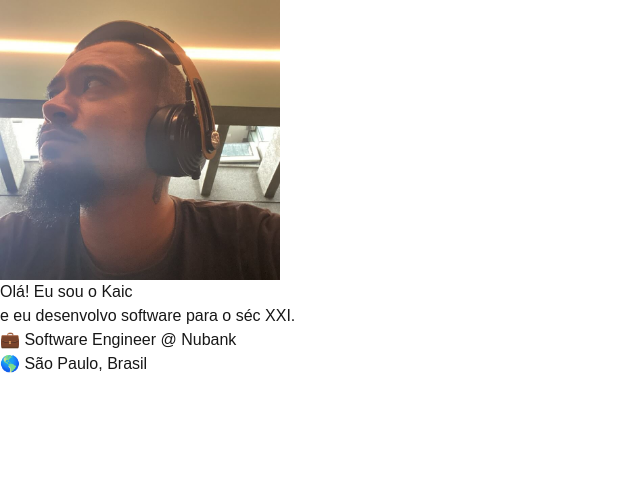
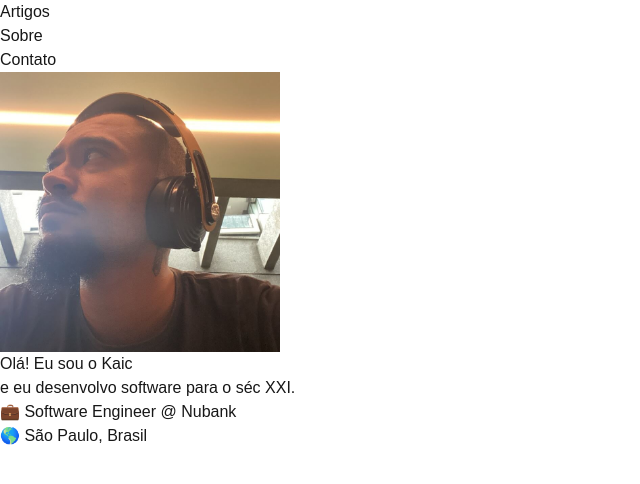
Before and after one commit to kaic/kaic.github.io, a Next.js app: page / in a window 1280 px wide. Shown: the top 484 px of the page, without its empty margins (0-640 px from the left). Built offline with nearby package versions, Linux system fonts and the light colour scheme.

Commit message:
feat: add header

```diff
--- a/src/app/page.tsx
+++ b/src/app/page.tsx
@@ -5,6 +5,15 @@ import { config } from "../config"
 export default function Home() {
   return (
     <div className="grid grid-rows-[20px_1fr_20px] items-center justify-items-center min-h-screen p-8 pb-20 gap-16 sm:p-20">
+      <header className="w-full p-4">
+        <nav className="container mx-auto">
+          <ul className="flex justify-center space-x-6">
+            <li><a href="#" className="text-white hover:text-red-500 px-4 py-2">Artigos</a></li>
+            <li><a href="#" className="text-white hover:text-red-500 px-4 py-2">Sobre</a></li>
+            <li><a href="#" className="text-white hover:text-red-500 px-4 py-2">Contato</a></li>
+          </ul>
+        </nav>
+      </header>
       <main className="flex flex-col gap-8 row-start-2 items-center sm:items-start">
         <Image
           src="/avatar.jpg"
```
